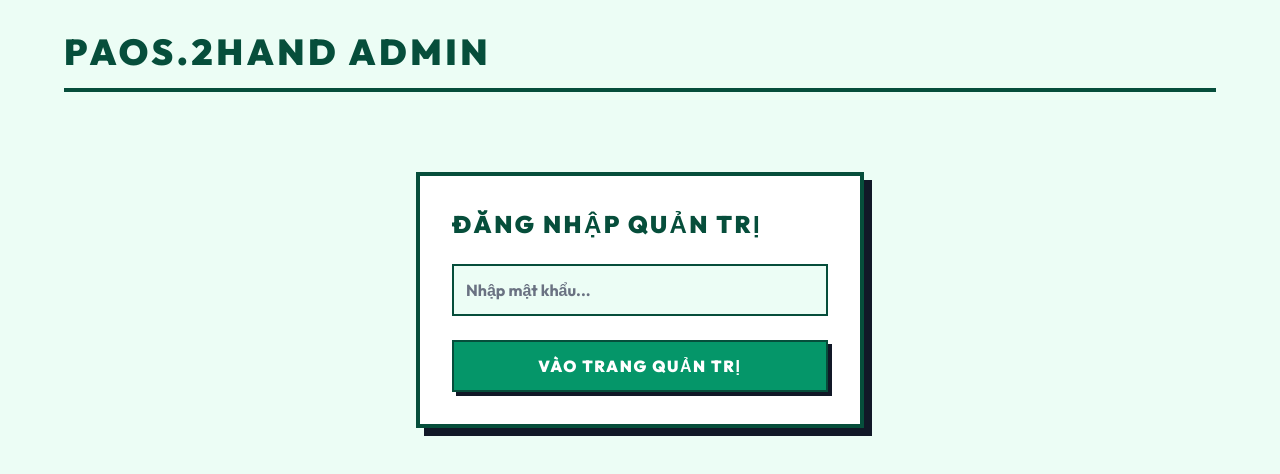
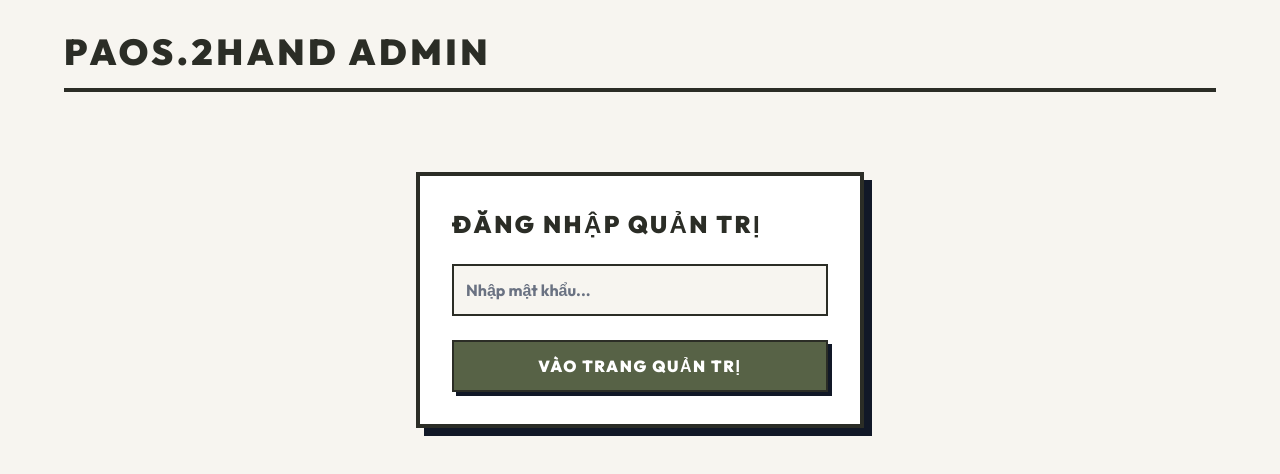
Before and after one commit to tunggError/paos-2hand, a Next.js app: page /admin in a window 1280 px wide. Shown: the top 474 px of the page. Built offline with nearby package versions, Linux system fonts and the light colour scheme.

Commit message:
style: fix hardcoded shadow hover colors

```diff
--- a/src/app/globals.css
+++ b/src/app/globals.css
@@ -1,38 +1,38 @@
 @import "tailwindcss";
 
 @theme inline {
-  --color-primary: #059669;
-  --color-on-primary: #000000;
-  --color-secondary: #10B981;
-  --color-on-secondary: #0F172A;
-  --color-accent: #EA580C;
-  --color-on-accent: #000000;
-  --color-background: #ECFDF5;
-  --color-foreground: #064E3B;
-  --color-card: #FFFFFF;
-  --color-card-foreground: #064E3B;
-  --color-muted: #E8F1F3;
-  --color-muted-foreground: #475569;
-  --color-border: #A7F3D0;
-  --color-destructive: #DC2626;
+  --color-primary: #576246; /* Muted Olive (Logo) */
+  --color-on-primary: #F7F5F0;
+  --color-secondary: #4B533C; /* Darker Olive */
+  --color-on-secondary: #F7F5F0;
+  --color-accent: #8B5A2B; /* Vintage Leather Brown/Orange */
+  --color-on-accent: #F7F5F0;
+  --color-background: #F7F5F0; /* Warm Cream */
+  --color-foreground: #2B2D26; /* Dark Olive/Gray text */
+  --color-card: #EFEBE0; /* Slightly darker cream */
+  --color-card-foreground: #2B2D26;
+  --color-muted: #E4DECF;
+  --color-muted-foreground: #5C6152;
+  --color-border: #D3CBB3;
+  --color-destructive: #9C3838; /* Muted red */
   --color-on-destructive: #FFFFFF;
-  --color-ring: #059669;
+  --color-ring: #576246;
 
   /* Backward Compatibility Aliases for Old Classes */
   --color-olive-600: var(--color-primary);
-  --color-olive-700: var(--color-foreground);
+  --color-olive-700: var(--color-secondary);
   --color-cream-100: var(--color-background);
-  --color-cream-200: var(--color-muted);
+  --color-cream-200: var(--color-card);
   --color-gray-900: var(--color-foreground);
 
   --font-heading: var(--font-heading);
   --font-body: var(--font-body);
   --font-sans: var(--font-body);
 
-  --shadow-sm: 4px 4px 0px 0px rgba(6, 78, 59, 1);
-  --shadow-md: 6px 6px 0px 0px rgba(6, 78, 59, 1);
-  --shadow-lg: 8px 8px 0px 0px rgba(6, 78, 59, 1);
-  --shadow-xl: 12px 12px 0px 0px rgba(6, 78, 59, 1);
+  --shadow-sm: 4px 4px 0px 0px rgba(43, 45, 38, 1);
+  --shadow-md: 6px 6px 0px 0px rgba(43, 45, 38, 1);
+  --shadow-lg: 8px 8px 0px 0px rgba(43, 45, 38, 1);
+  --shadow-xl: 12px 12px 0px 0px rgba(43, 45, 38, 1);
 }
 
 body {
@@ -61,7 +61,7 @@ h1, h2, h3, h4, h5, h6, .font-black, .font-bold {
 
 .btn-primary:hover {
   transform: translate(2px, 2px);
-  box-shadow: 2px 2px 0px 0px rgba(6, 78, 59, 1);
+  box-shadow: 2px 2px 0px 0px rgba(43, 45, 38, 1);
 }
 
 .btn-secondary {
@@ -78,7 +78,7 @@ h1, h2, h3, h4, h5, h6, .font-black, .font-bold {
 
 .btn-secondary:hover {
   transform: translate(2px, 2px);
-  box-shadow: 2px 2px 0px 0px rgba(6, 78, 59, 1);
+  box-shadow: 2px 2px 0px 0px rgba(43, 45, 38, 1);
 }
 
 .card {
@@ -100,7 +100,7 @@ h1, h2, h3, h4, h5, h6, .font-black, .font-bold {
   font-family: var(--font-body);
   font-weight: 700;
   transition: all 150ms ease;
-  box-shadow: inset 4px 4px 0px 0px rgba(6, 78, 59, 0.05);
+  box-shadow: inset 4px 4px 0px 0px rgba(43, 45, 38, 0.05);
 }
 
 .input:focus {
```
